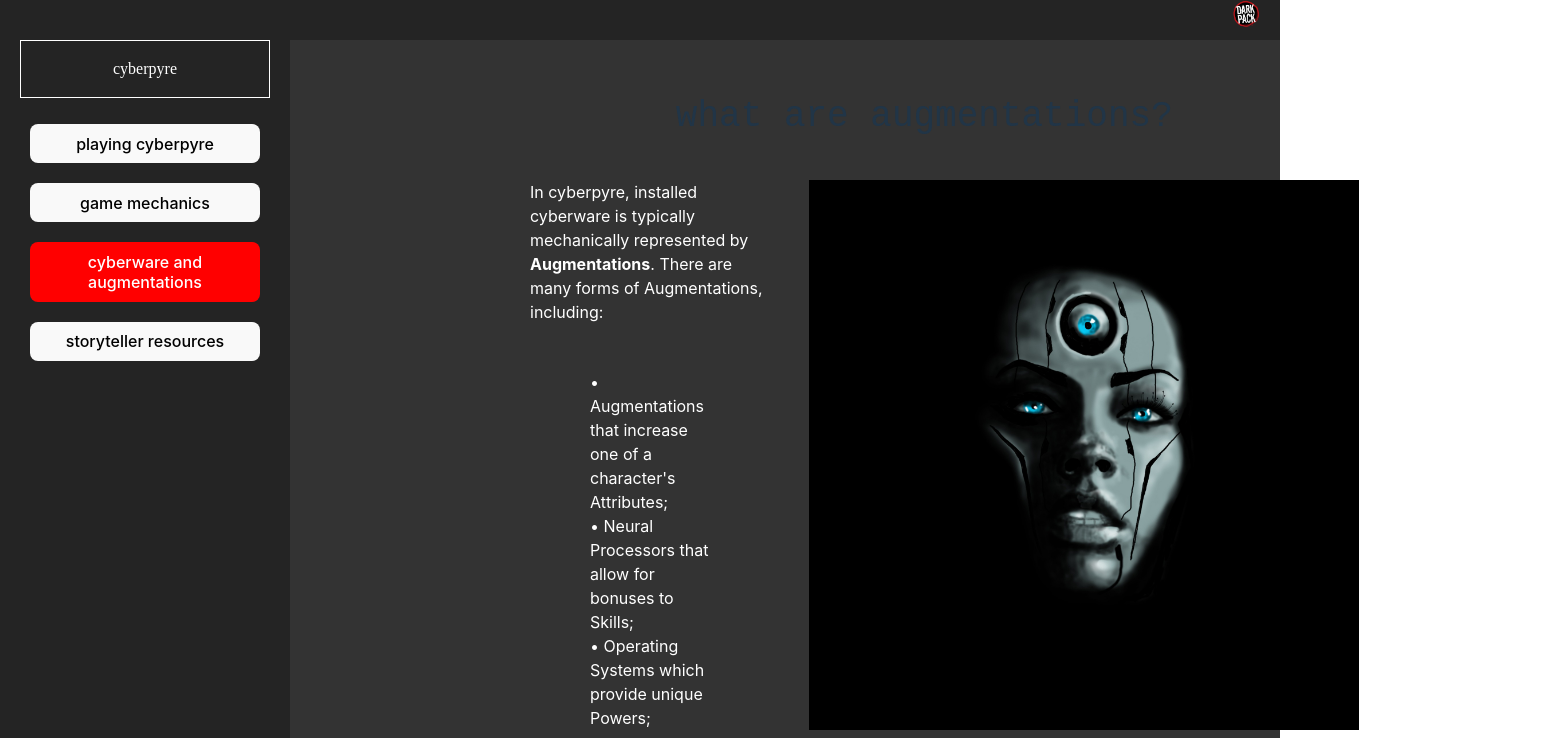
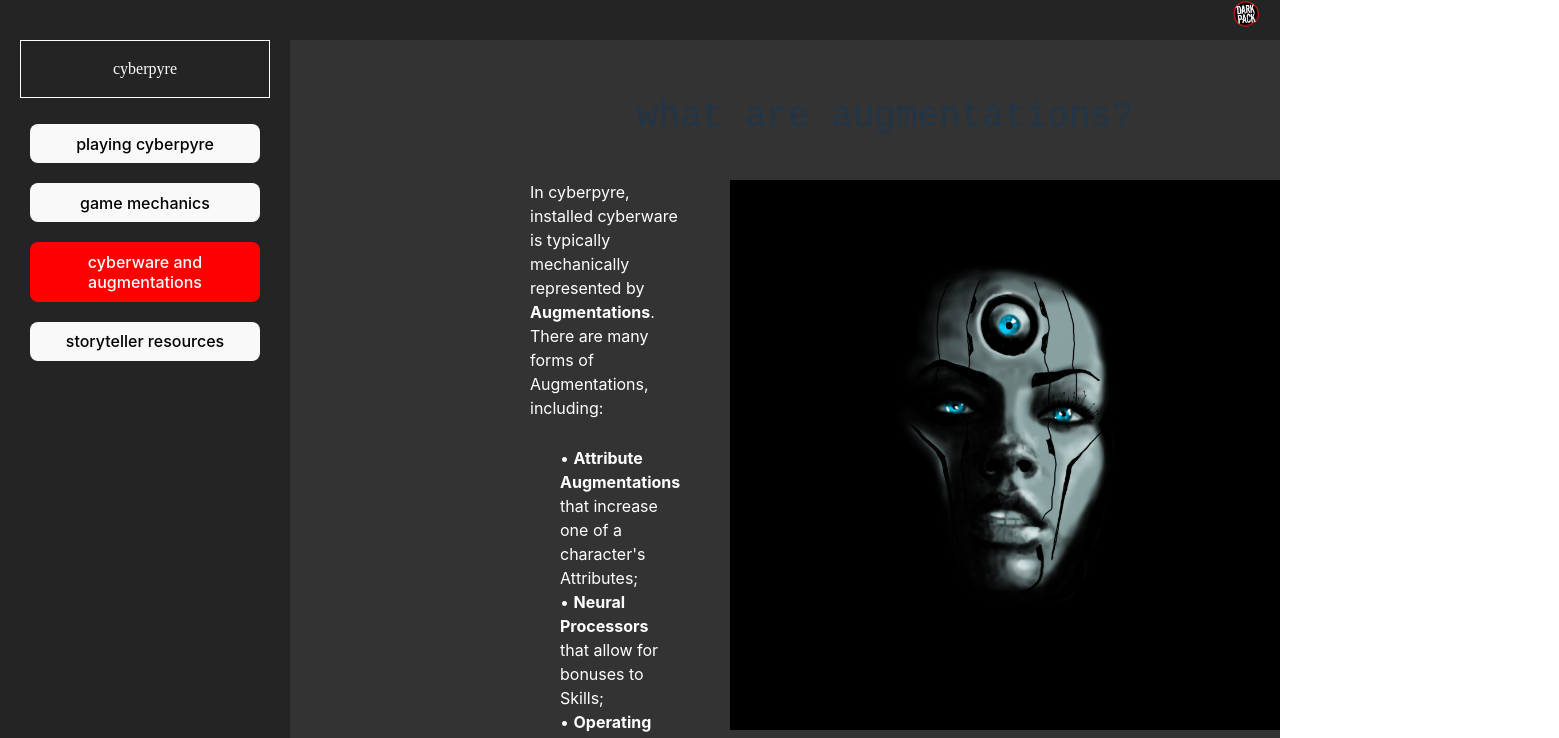
Before and after one commit to qpgdev/cyberpyre, a React (Vite) app: page /cyberware-and-augmentations/what-are-augmentations in a window 1280 px wide. Shown: the top 738 px of the page, 1559 px wide, since content can reach past the window. Built offline with nearby package versions, Linux system fonts and the light colour scheme; the HTML template or start-up script is replaced by a standard one; a web font is replaced by a local one.

Commit message:
change: updated WhatAreAugmentationsPage component

```diff
--- a/src/components/cyberware-and-augmentations/WhatAreAugmentationsPage.tsx
+++ b/src/components/cyberware-and-augmentations/WhatAreAugmentationsPage.tsx
@@ -15,13 +15,13 @@ function WhatAreAugmentations() {
                     In cyberpyre, installed cyberware is typically mechanically represented by <strong>Augmentations</strong>.
                     There are many forms of Augmentations, including:
                 </p>
-                <div style={{display: 'flex', justifyContent: 'center'}}>
-                <p className ='game-mechanics-text' style={{padding: '10px', marginTop: '20px', marginBottom: '20px', marginLeft: '50px', marginRight: '50px', textAlign: 'left'}}>
-                    &bull; Augmentations that increase one of a character's Attributes; <br></br>
-                    &bull; Neural Processors that allow for bonuses to Skills; <br></br>
-                    &bull; Operating Systems which provide unique Powers; <br></br>
-                    &bull; Augmentation Merits that allow for specialized abilities; <br></br>
-                    &bull; Weapon Augmentations. <br></br>
+                <div style={{display: 'flex'}}>
+                <p className ='game-mechanics-text' style={{padding: '10px', marginTop: '0px', marginBottom: '0px', marginLeft: '20px', marginRight: '0px', textAlign: 'left'}}>
+                    &bull; <strong>Attribute Augmentations</strong> that increase one of a character's Attributes; <br></br>
+                    &bull; <strong>Neural Processors</strong> that allow for bonuses to Skills; <br></br>
+                    &bull; <strong>Operating Systems</strong> which provide unique Powers; <br></br>
+                    &bull; <strong>Augmentation Merits</strong> that allow for specialized abilities; <br></br>
+                    &bull; <strong>Weapon</strong> Augmentations. <br></br>
                 </p>
                 </div>
                 <p className='game-mechanics-text'>
```
